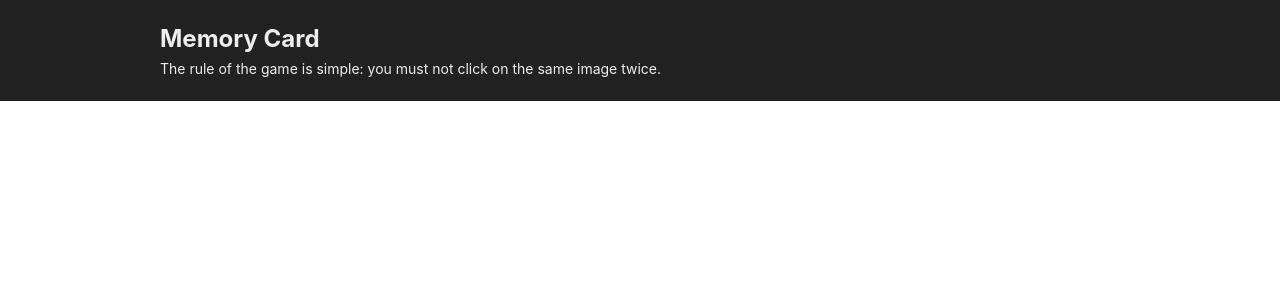
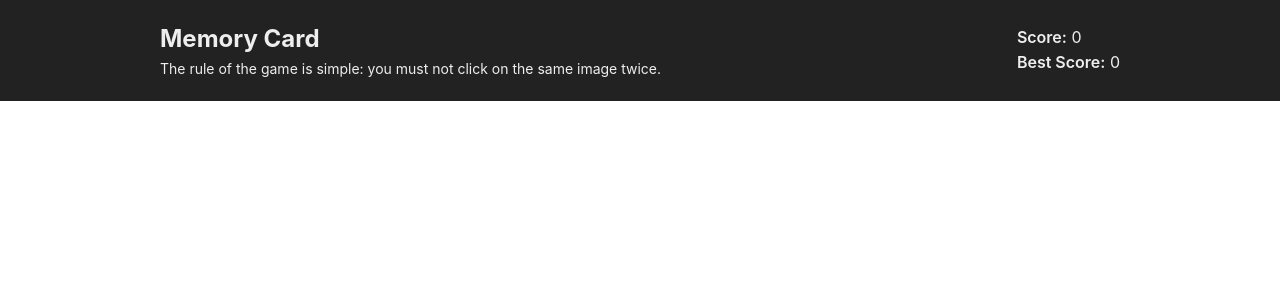
Before and after one commit to jsklcodes/memory-card, a React (Vite) app: page / in a window 1280 px wide. Shown: the top 300 px of the page. Built offline with nearby package versions, Linux system fonts and the light colour scheme.

Commit message:
Create the ScoreBar component

```diff
--- a/src/components/Header.jsx
+++ b/src/components/Header.jsx
@@ -1,3 +1,5 @@
+import { ScoreBar } from './ScoreBar';
+
 export const Header = () => {
   return (
     <header className="header">
@@ -9,6 +11,7 @@ export const Header = () => {
             twice.
           </p>
         </div>
+        <ScoreBar />
       </div>
     </header>
   );
--- /dev/null
+++ b/src/components/ScoreBar.jsx
@@ -0,0 +1,12 @@
+export const ScoreBar = () => {
+  return (
+    <div className="score-bar">
+      <div>
+        <span className="text-bold">Score:</span> 0
+      </div>
+      <div>
+        <span className="text-bold">Best Score:</span> 0
+      </div>
+    </div>
+  );
+};
```
